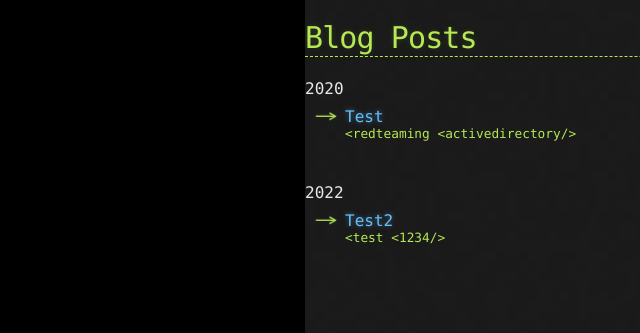
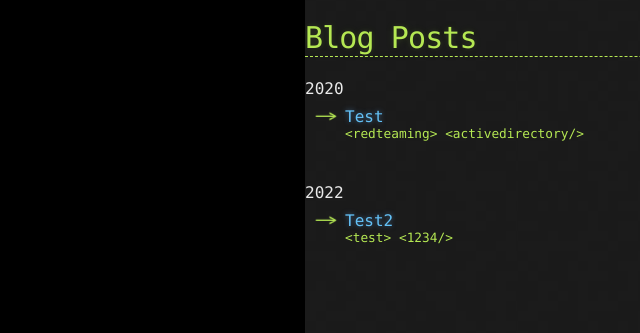
Before and after one commit to br33z3/br33z3.github.io, a Jekyll site: the page built from _pages/blog.md, in a window 1280 px wide. Shown: the top 333 px of the page, without its empty margins (15-655 px from the left). Built offline with Jekyll 4.4.1, drawn with Linux system fonts in a browser that asks for light colours; comment, search, counter and statistics services are not loaded.

Commit message:
Update blog_toplevel.html

```diff
--- a/_layouts/blog_toplevel.html
+++ b/_layouts/blog_toplevel.html
@@ -15,7 +15,7 @@ layout: default
       <br>
       <span class="tag">
         <small>
-          &lt;{{ post.tags | join: ' &lt;' }}/&gt;
+          &lt;{{ post.tags | join: '&gt; &lt;' }}/&gt;
         </small>
       </span>
     </li>
```
